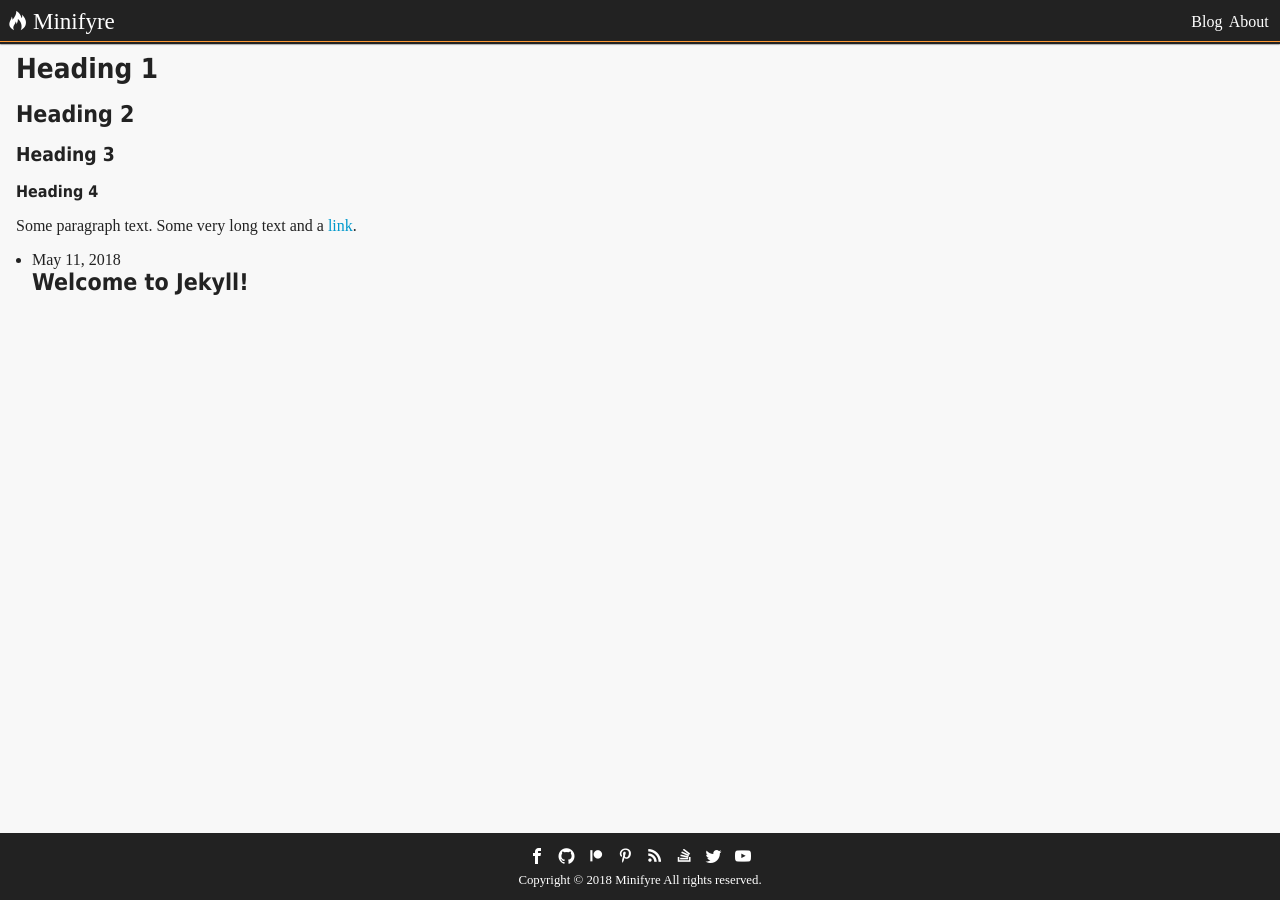
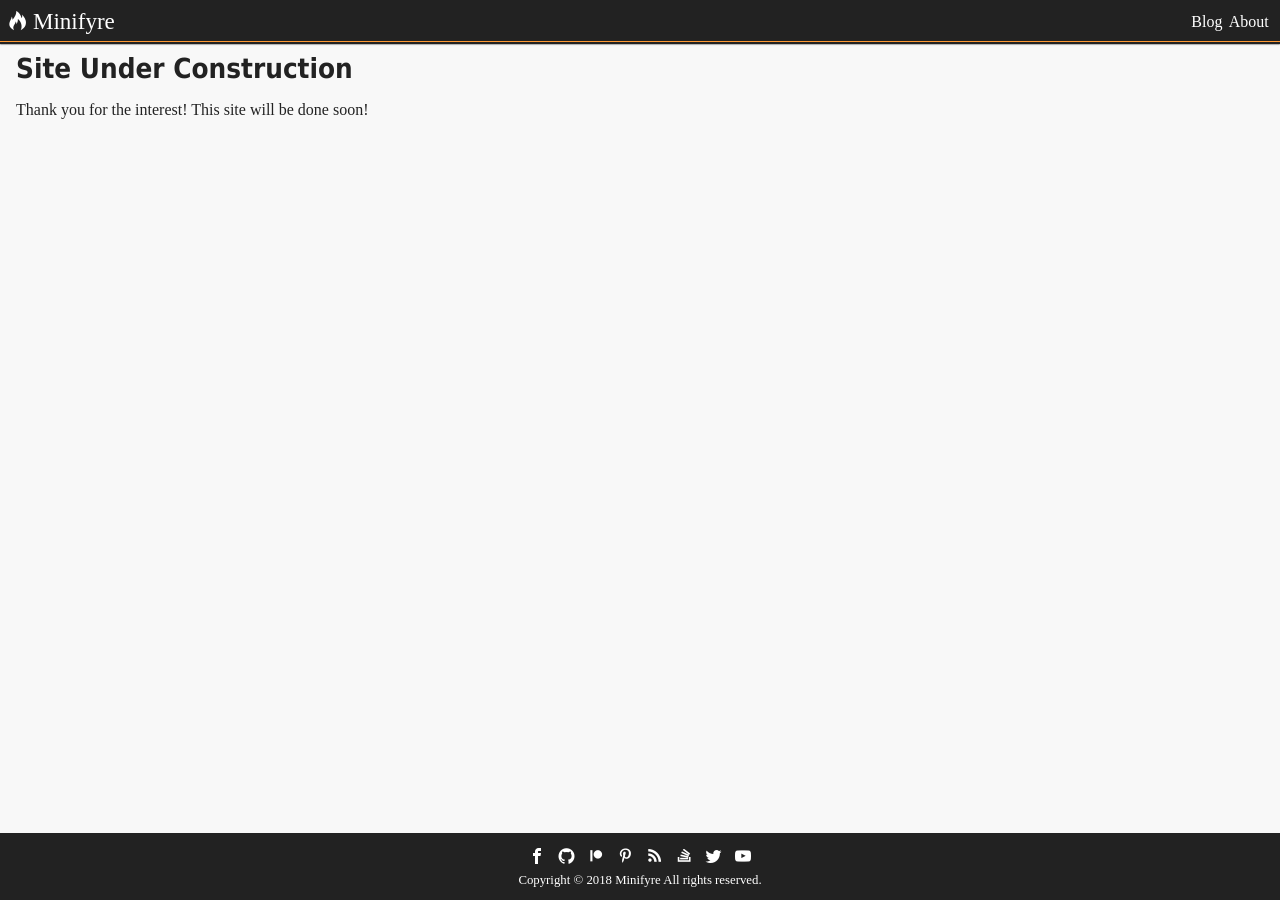
Before and after one commit to isabella232/minifyre.github.io, a Jekyll site: the page built from index.md, in a window 1280 px wide. Built offline with Jekyll 4.4.1, drawn with Linux system fonts in a browser that asks for light colours.

Commit message:
+temp construction message

```diff
--- a/_layouts/home.html
+++ b/_layouts/home.html
@@ -1,12 +1,9 @@
 ---
 layout: default
 ---
-<h1>Heading 1</h1>
-<h2>Heading 2</h2>
-<h3>Heading 3</h3>
-<h4>Heading 4</h4>
-<p>Some paragraph text. Some very long text and a <a href=#>link</a>.</p>
-<ul class="post-list">
+<h1>Site Under Construction</h1>
+<p>Thank you for the interest! This site will be done soon!</p>
+<!--<ul class="post-list">
 	{% for post in site.posts %}
 	<li>
 		<span class="post-meta">{{ post.date | date: "%b %-d, %Y" }}</span>
@@ -16,4 +13,4 @@ layout: default
 		</h2>
 	</li>
 	{% endfor %}
-</ul>
+</ul>-->
```
